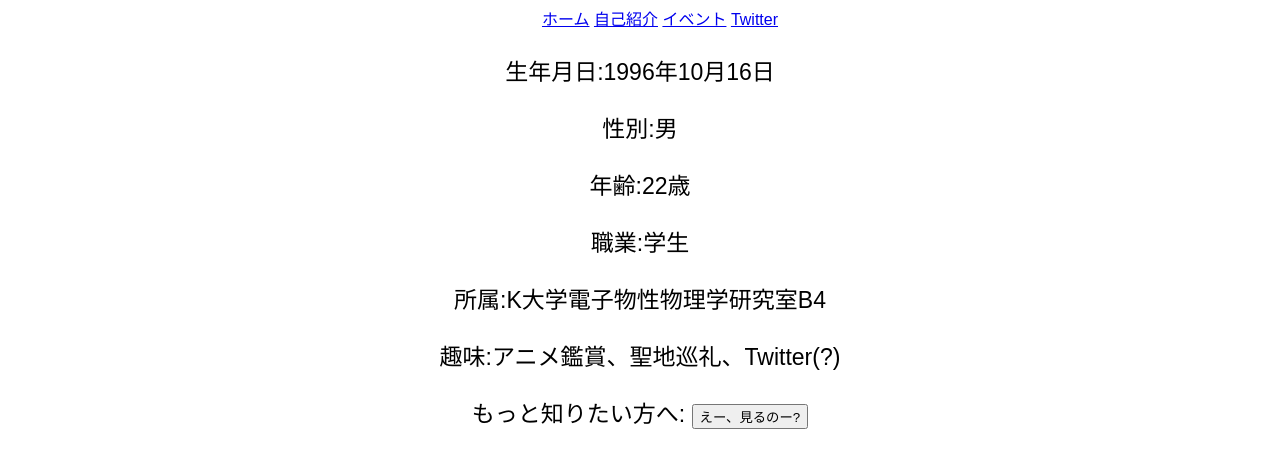
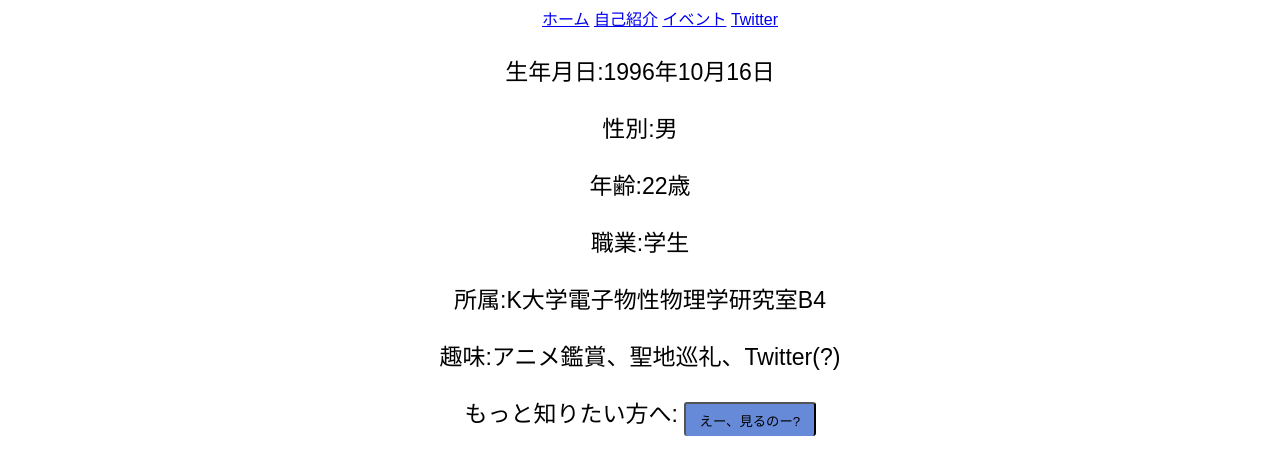
Before and after one commit to nayochev/nayochev.github.io, a plain HTML site: page about.html in a window 1280 px wide. Shown: the part 74-548 px from the top of the page. Drawn offline with Linux system fonts and the light colour scheme.

Commit message:
ボタンのデザイン変更

```diff
--- a/css/style.css
+++ b/css/style.css
@@ -26,6 +26,19 @@ h1 {
 
 #aboutbutton {
 	cursor: pointer;
+	display: inline;
+	padding: 0.5em 1em;
+	text-decoration: none;
+	background: #668ad8;
+	border-bottom: solid 4px #627295;
+	border-radius: 3px;
+}
+
+#aboutbutton {
+	-ms-transform: translateY(4px);
+	-webkit-transform: translateY(4px);
+	transform: translateY(4px);
+	border-bottom: none;
 }
 
 #moreabouttext {
```
